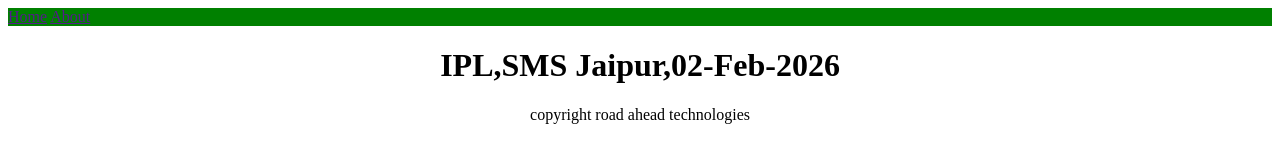
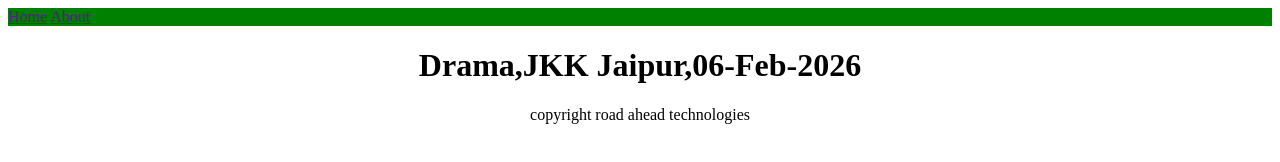
Before and after one commit to Ritesh2019/webscrap26, a plain HTML site: page index.html in a window 1280 px wide. Drawn offline with Linux system fonts and the light colour scheme.

Commit message:
Update index.html

```diff
--- a/index.html
+++ b/index.html
@@ -7,7 +7,7 @@
           <a href="">Home</a>
           <a href="">About</a>
       </nav>
-      <h1 style="text-align: center" id="events">IPL,SMS Jaipur,02-Feb-2026</h1>
+      <h1 style="text-align: center" id="events">Drama,JKK Jaipur,06-Feb-2026</h1>
       <p style="text-align: center">copyright road ahead technologies</p>
    </body>
 </html>
```
